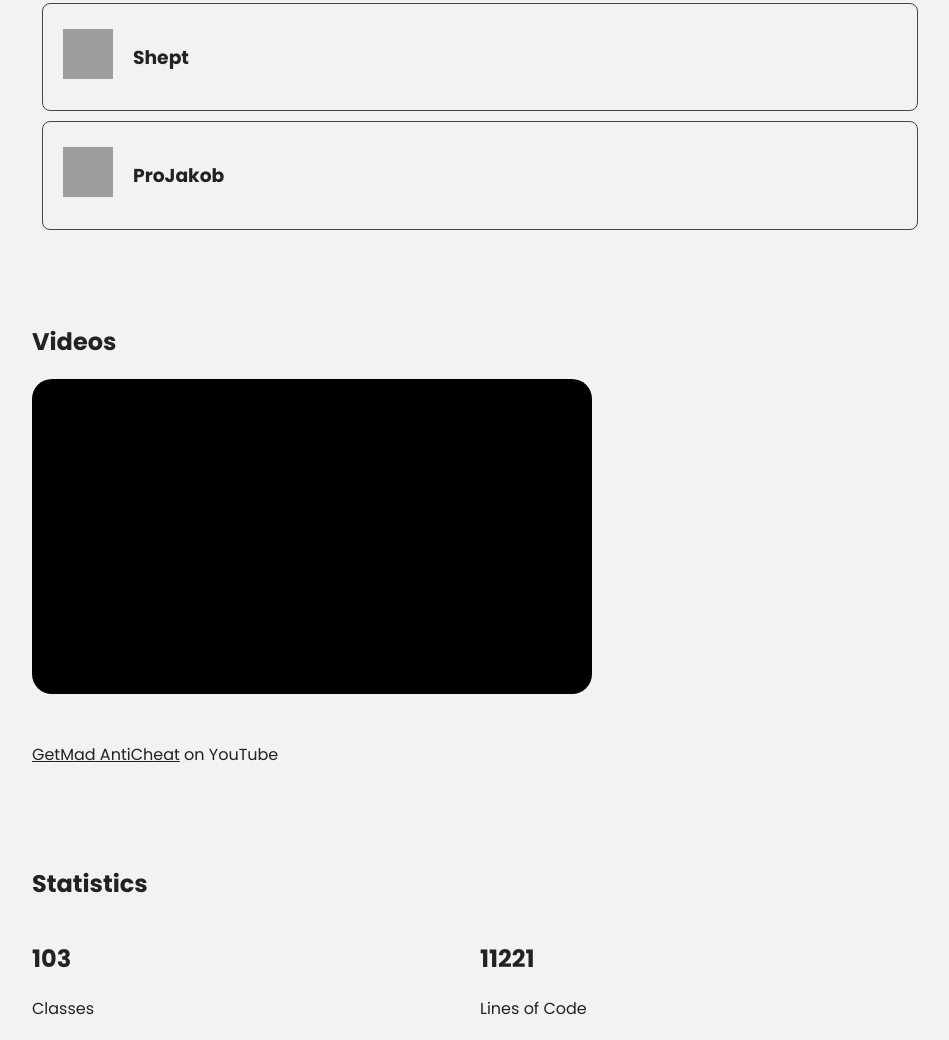
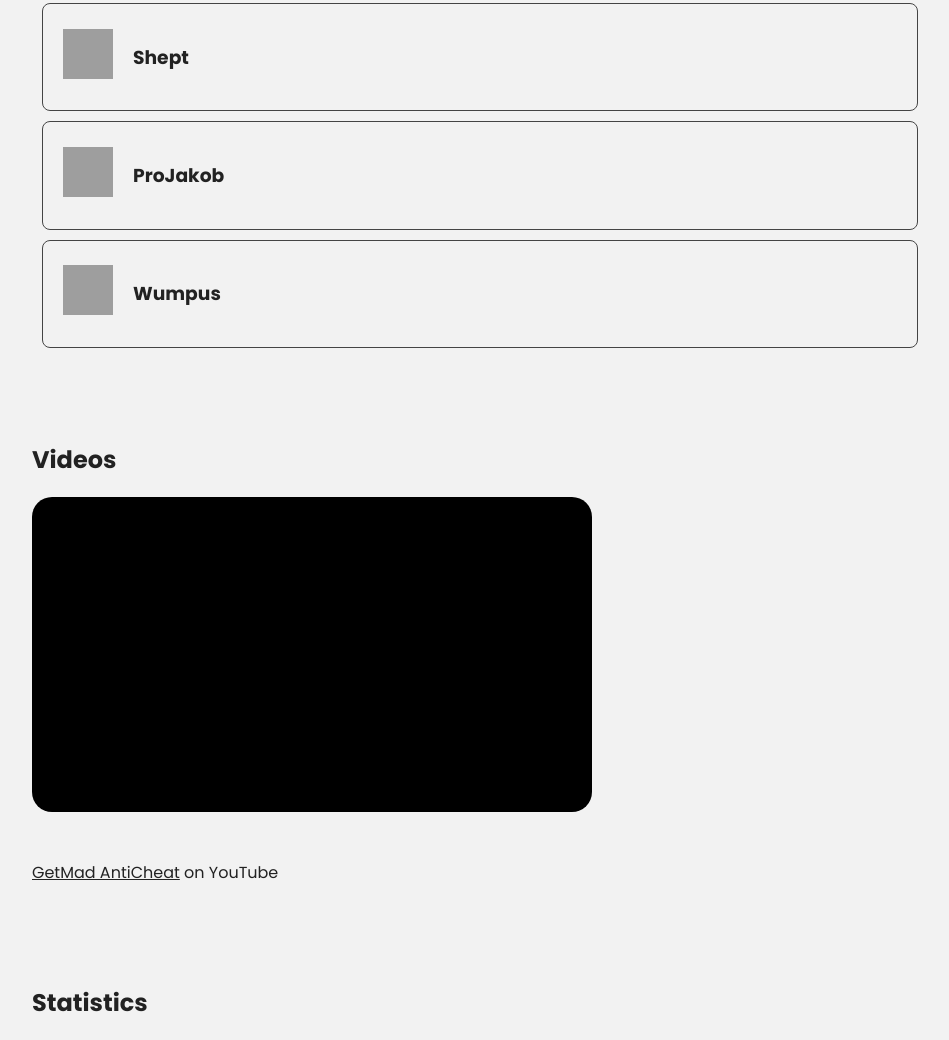
Before and after one commit to GetMadAntiCheat/GetMadWeb, a plain HTML site: page index.html in a window 1280 px wide. Shown: the part 2934-3974 px from the top of the page, without its empty margins (160-1109 px from the left). Drawn offline with nearby package versions, Linux system fonts and the light colour scheme; grey boxes are pictures that could not be loaded; a script that the page names is missing.

Commit message:
Added Wumpus as Webdev

```diff
--- a/index.html
+++ b/index.html
@@ -295,7 +295,7 @@
                 >
               </div></span
             >
-            <a onclick="readMore()" id="rmBtn" class="rmBtn">Read more</a>
+            <a onclick="" id="rmBtn" class="rmBtn">Read more</a>
           </li>
         </ul>
       </section>
@@ -360,6 +360,16 @@
             <h3>ProJakob</h3>
             <p class="card-info"></p>
           </div>
+          <div class="card">
+            <div class="avatar">
+              <img
+                src="https://mc-heads.net/avatar/Minequaft_exe/100/"
+                alt=""
+              />
+            </div>
+            <h3>Wumpus</h3>
+            <p class="card-info"></p>
+          </div>
         </div>
       </section>
       <section data-fade-in class="media" id="media">
```
